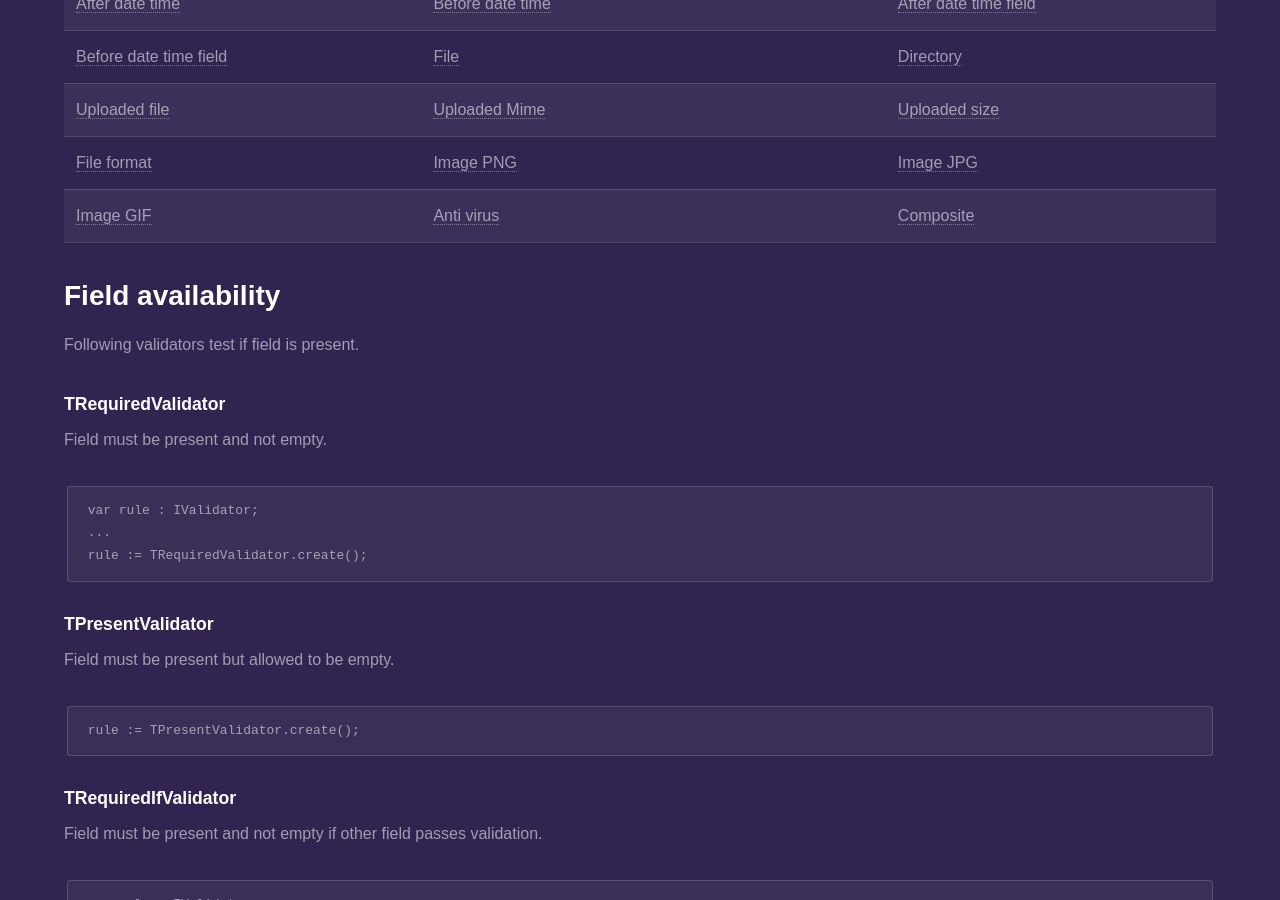
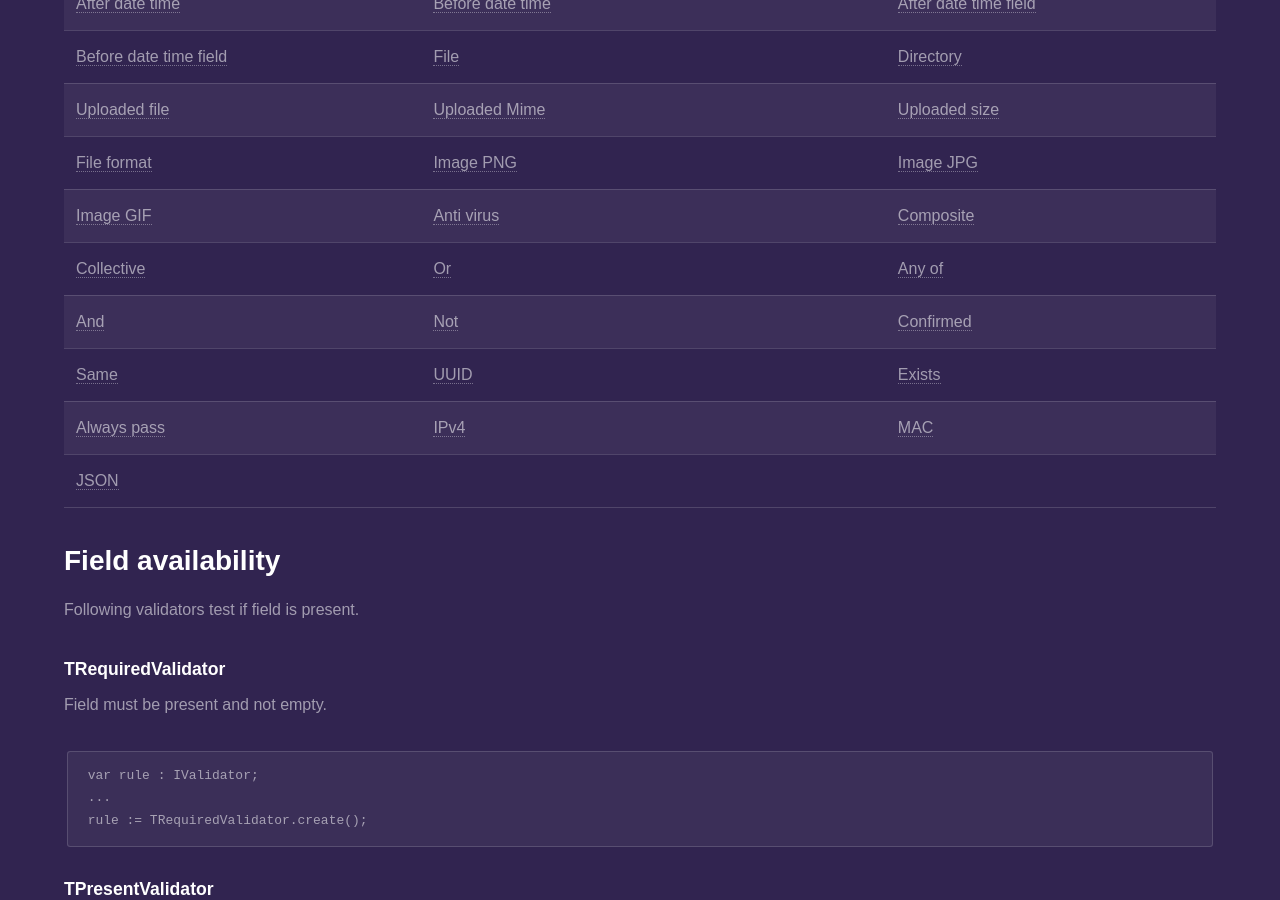
Before and after one commit to fanoframework/fanoframework.github.io, a Jekyll site: the page built from security/form-validation/built-in-validation-rules/index.md, in a window 1280 px wide and 900 px high, scrolled down 1147 px. Built offline with Jekyll 4.4.1, drawn with Linux system fonts in a browser that asks for light colours; our own code applies the rules of GitHub Pages for plain Markdown files.

Commit message:
Update index.md

```diff
--- a/security/form-validation/built-in-validation-rules/index.md
+++ b/security/form-validation/built-in-validation-rules/index.md
@@ -26,6 +26,11 @@ This page lists all available built-in validation rules that Fano Framework prov
 | [Uploaded file](#tuploadedfilevalidator) | [Uploaded Mime](#tuploadedmimevalidator) | [Uploaded size](#tuploadedsizevalidator) |
 | [File format](#tfileformatvalidator) | [Image PNG](#timagepngvalidator-timagejpgvalidator-timagegifvalidator) | [Image JPG](#timagepngvalidator-timagejpgvalidator-timagegifvalidator) |
 | [Image GIF](#timagepngvalidator-timagejpgvalidator-timagegifvalidator) | [Anti virus](#tantivirusvalidator) | [Composite](#tcompositevalidator) |
+| [Collective](#tcollectivevalidator) | [Or](#torvalidator) | [Any of](#tanyofvalidator) |
+| [And](#tandvalidator) | [Not](#tnotvalidator) | [Confirmed](#tconfirmedvalidator) |
+| [Same](#tsamevalidator) | [UUID](#tuuidvalidator) | [Exists](#texistsvalidator) |
+| [Always pass](#talwayspassvalidator) | [IPv4](#tipv4validator) | [MAC](#tmacaddrvalidator) |
+| [JSON](#tjsonvalidator) |  |  |
 
 
 ## Field availability
```
